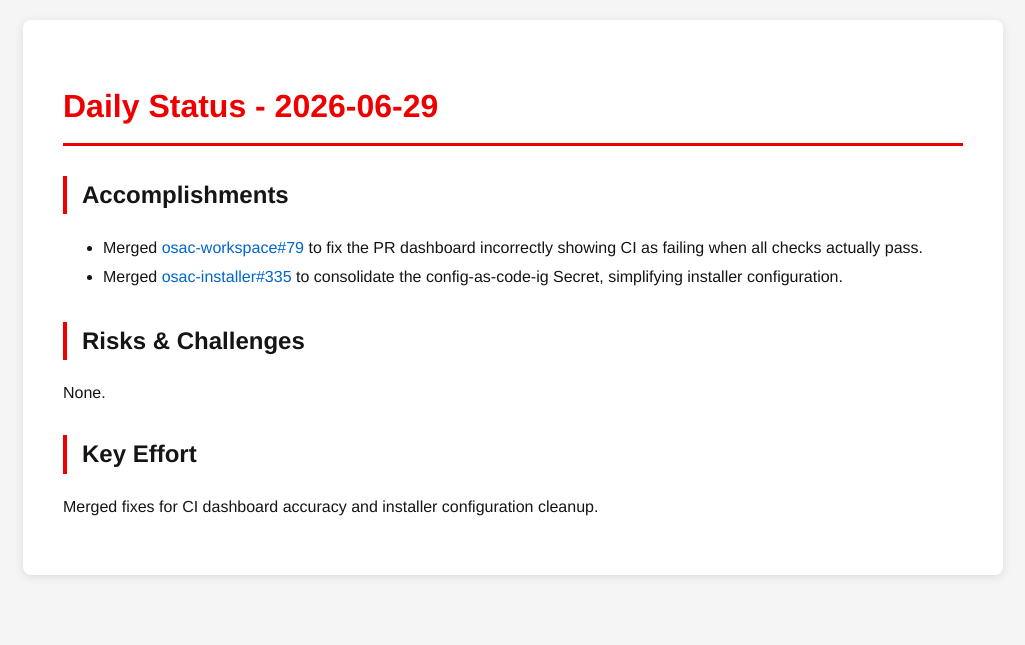
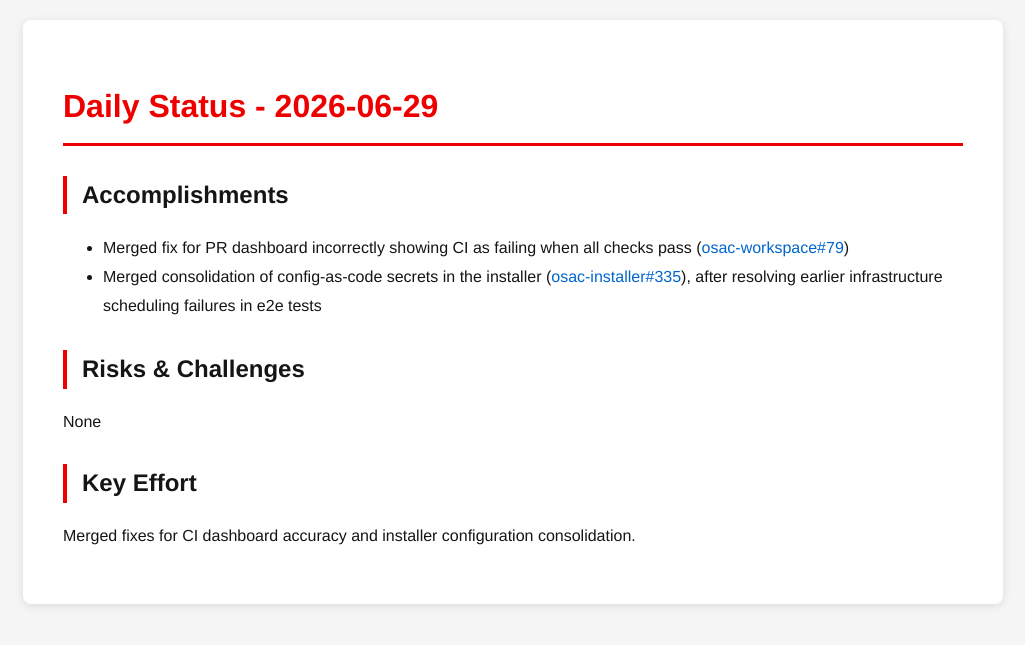
Before and after one commit to tzvatot/daily-status, a Jekyll site: the page built from 2026-06-29.md, in a window 1280 px wide. Shown: the top 645 px of the page, without its empty margins (127-1152 px from the left). Built offline with Jekyll 4.4.1, drawn with Linux system fonts in a browser that asks for light colours.

Commit message:
Daily status update - 2026-06-29

```diff
--- a/2026-06-29.md
+++ b/2026-06-29.md
@@ -7,11 +7,11 @@
 # Daily Status - 2026-06-29
 
 ## Accomplishments
-- Merged [osac-workspace#79](https://github.com/osac-project/osac-workspace/pull/79) to fix the PR dashboard incorrectly showing CI as failing when all checks actually pass.
-- Merged [osac-installer#335](https://github.com/osac-project/osac-installer/pull/335) to consolidate the config-as-code-ig Secret, simplifying installer configuration.
+- Merged fix for PR dashboard incorrectly showing CI as failing when all checks pass ([osac-workspace#79](https://github.com/osac-project/osac-workspace/pull/79))
+- Merged consolidation of config-as-code secrets in the installer ([osac-installer#335](https://github.com/osac-project/osac-installer/pull/335)), after resolving earlier infrastructure scheduling failures in e2e tests
 
 ## Risks & Challenges
-None.
+None
 
 ## Key Effort
-Merged fixes for CI dashboard accuracy and installer configuration cleanup.
+Merged fixes for CI dashboard accuracy and installer configuration consolidation.
```
